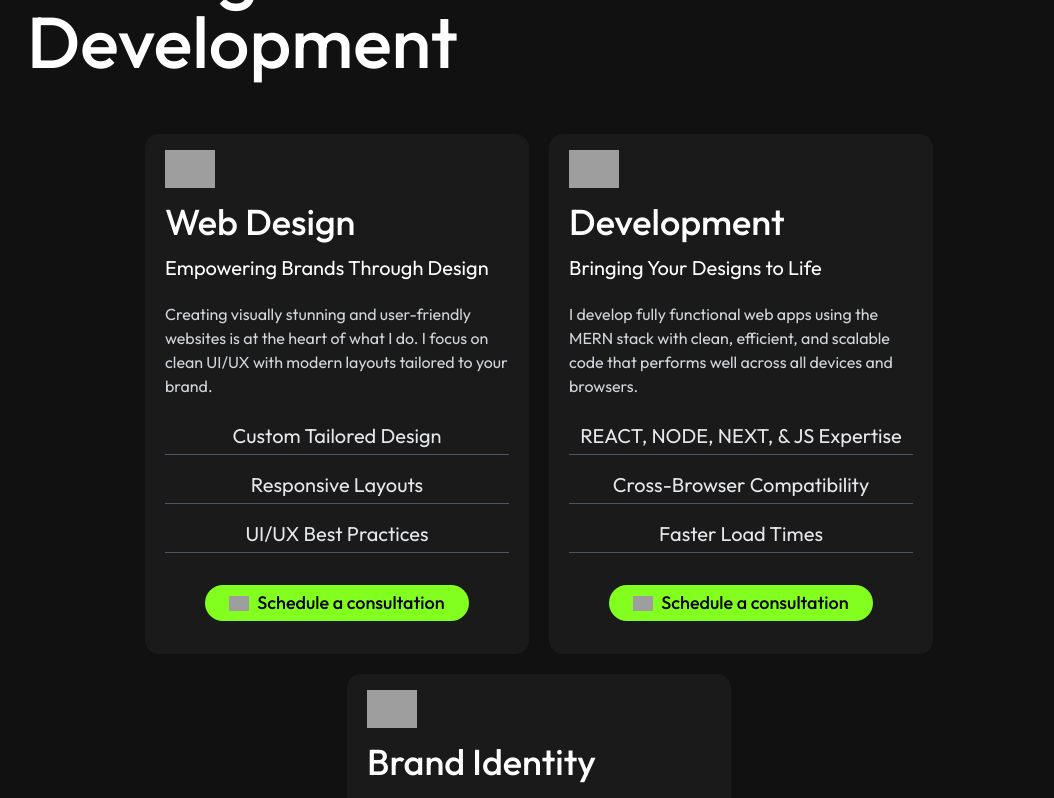
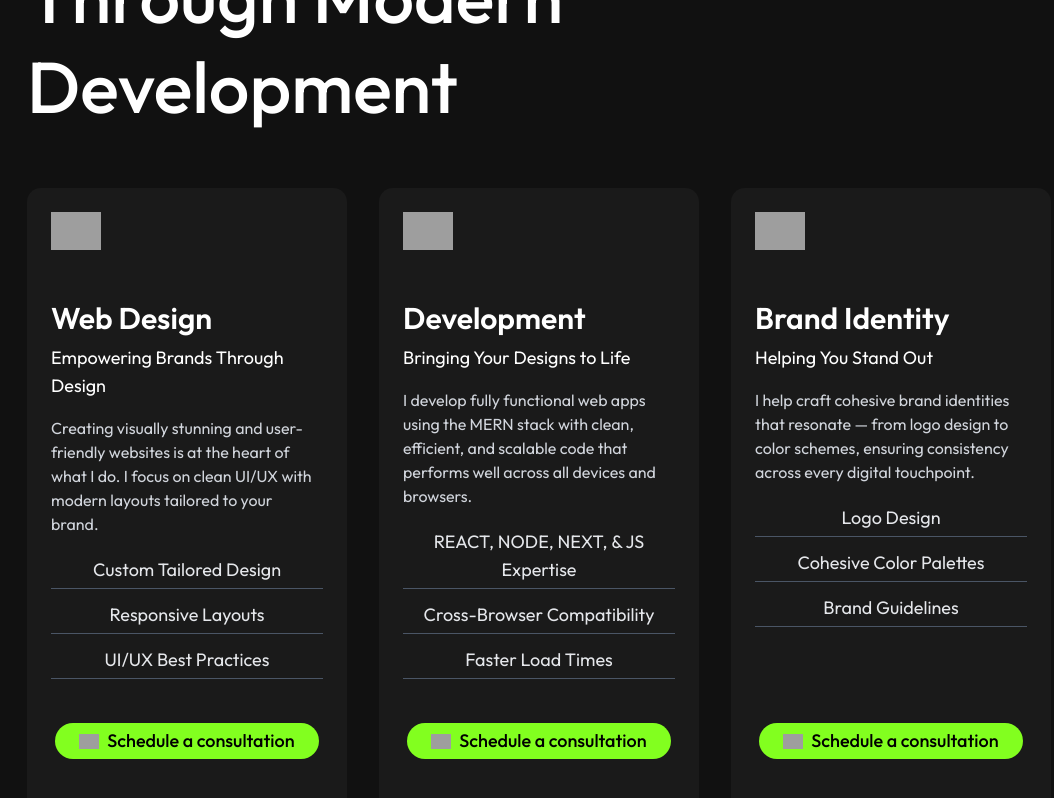
Before and after one commit to razaaliwebdev/razaali-portfolio, a Next.js app: page / in a window 1280 px wide. Shown: the part 4380-5178 px from the top of the page, without its empty margins (101-1155 px from the left). Built offline with nearby package versions, Linux system fonts and the light colour scheme; grey boxes are pictures that could not be loaded.

Commit message:
fix the layout in whatioffer section

```diff
--- a/src/components/sections/WhatIOffer.tsx
+++ b/src/components/sections/WhatIOffer.tsx
@@ -1,3 +1,5 @@
+"use client";
+
 import React from "react";
 import Badge from "../shared/Badge";
 import { whatIOffer } from "@/Assets/assets";
@@ -6,60 +8,63 @@ import ArrowButton from "../shared/ArrowButton";
 
 const WhatIOffer = () => {
   return (
-    <div className="w-full bg-brand-bg">
+    <section className="w-full bg-brand-bg">
       <div className="w-[94%] md:w-[80%] mx-auto">
-        <div className="flex items-start flex-col py-10 md:py-24">
-          <Badge text="What i offer" color="white" />
-          <h2 className="md:text-7xl my-4 font-medium text-white text-6xl">
+        <div className="flex flex-col items-start py-10 md:py-24">
+          <Badge text="What I Offer" color="white" />
+          <h2 className="text-3xl sm:text-5xl md:text-6xl lg:text-7xl font-medium text-white my-4 leading-tight">
             Empowering Brands <br /> Through Modern <br /> Development
           </h2>
-          <div className="flex my-10 flex-wrap justify-center  gap-5">
-            {whatIOffer.map((item, index) => {
-              return (
+
+          {/* Card Grid */}
+          <div className="mt-10 grid gap-8 grid-cols-1 sm:grid-cols-2 lg:grid-cols-3">
+            {whatIOffer.map((item, index) => (
               <div
-                  className="w-96 h-130 hover:border-[1px] border-transparent hover:border-brand-primary hover:text-brand-bg transition-all ease-in-out duration-500 hover:shadow-lg shadow-brand-primary/50 bg-[#1A1A1A] relative md:px-5 px-4 md:py-14 py-16 rounded-xl"
                 key={index}
+                className="bg-[#1A1A1A] rounded-xl px-6 py-14 hover:border hover:border-brand-primary hover:shadow-lg hover:shadow-brand-primary/30 transition-all relative flex flex-col justify-between h-full"
               >
+                {/* Icon */}
                 <Image
-                    className="absolute top-4"
+                  className="absolute top-6 left-6"
                   src={item.image}
                   height={50}
                   width={50}
-                    alt="offer image"
+                  alt="Offer icon"
                 />
-                  <div className="">
-                    <h3 className="text-white my-3 text-5xl md:text-4xl font-medium">
+
+                {/* Content */}
+                <div className="mt-14">
+                  <h3 className="text-white text-3xl font-semibold mb-2">
                     {item.title}
                   </h3>
-                    <h5 className="text-white my-3 text-xl">{item.subtitle}</h5>
-                    <p className="text-gray-300 py-2">{item.description}</p>
-                    <div className="my-2">
-                      {item.features.map((item, index) => {
-                        return (
+                  <h5 className="text-white text-lg mb-4">{item.subtitle}</h5>
+                  <p className="text-gray-300 text-base mb-4">
+                    {item.description}
+                  </p>
+
+                  {/* Features */}
+                  <div className="space-y-2">
+                    {item.features.map((feature, i) => (
                       <h6
-                            className="text-gray-200 border-b-[1px] border-gray-600 py-1 my-3 text-center text-xl"
-                            key={index}
+                        key={i}
+                        className="text-gray-200 text-center border-b border-gray-600 py-1 text-lg"
                       >
-                            {item}
+                        {feature}
                       </h6>
-                        );
-                      })}
+                    ))}
                   </div>
                 </div>
-                  <div className="flex items-center justify-center">
-                    {" "}
-                    <ArrowButton
-                      text="Schedule a consultation"
-                      link="/contact"
-                    />
+
+                {/* CTA Button */}
+                <div className="mt-6 flex justify-center">
+                  <ArrowButton text="Schedule a consultation" link="/contact" />
                 </div>
               </div>
-              );
-            })}
+            ))}
           </div>
         </div>
       </div>
-    </div>
+    </section>
   );
 };
 
```
Lines whose indentation alone changed are shown as unchanged.
